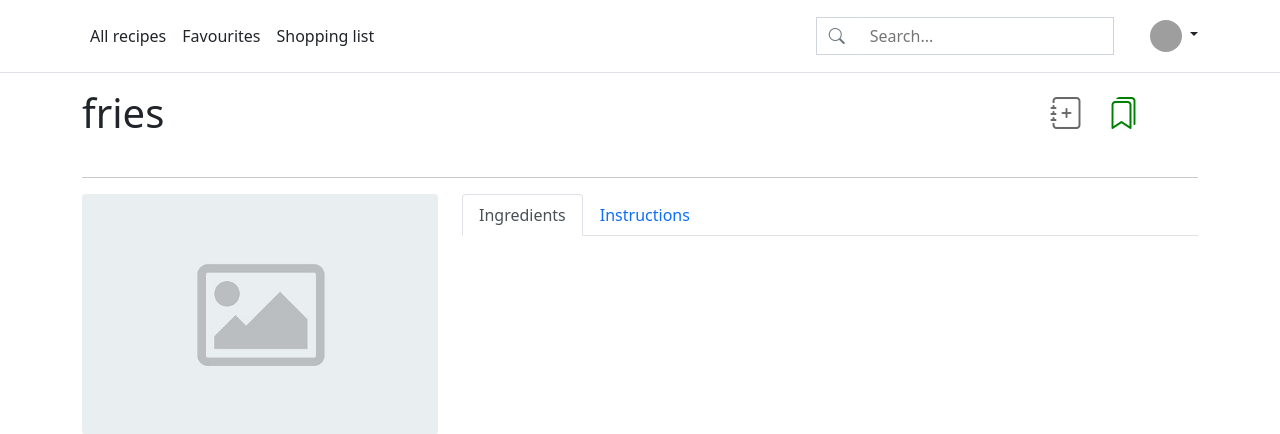
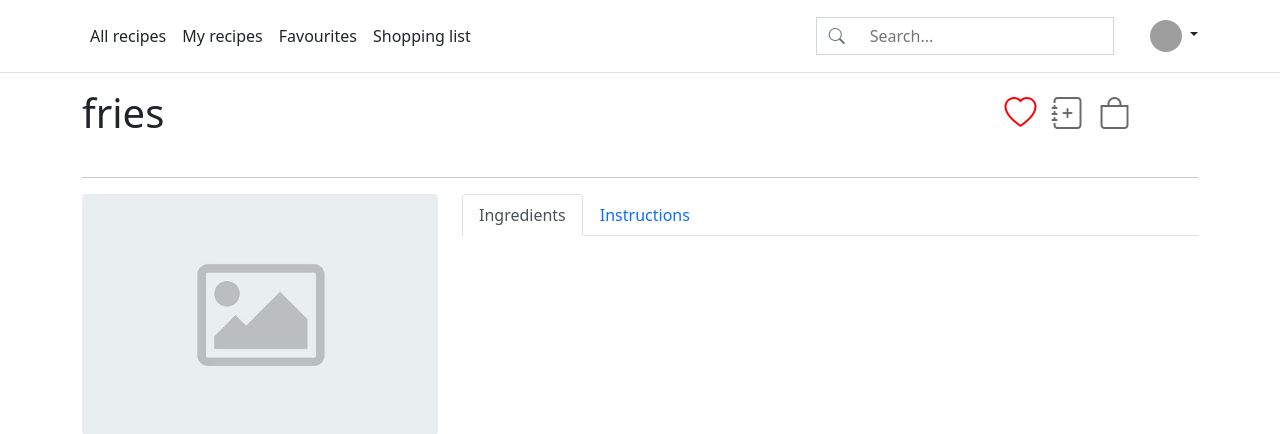
Before and after one commit to dariagridina/Recipes, a Django app: page /recipe/3/ in a window 1280 px wide. Shown: the top 434 px of the page. Run offline with Django 3.2, Linux system fonts and the light colour scheme; a user stored in the database is signed in; data comes from the database, SQL or seed files in the repository; both versions use the stored data as it was after the commit; some libraries are stand-ins or nearby versions; grey boxes are pictures that could not be loaded.

Commit message:
my recipes page

```diff
--- a/main/models.py
+++ b/main/models.py
@@ -18,6 +18,7 @@ class Recipe(models.Model):
     favourites = models.ManyToManyField(
         User, related_name='favourite', default=None, blank=True
     )
+    user = models.ForeignKey(User, on_delete=models.CASCADE, blank=True, null=True)
 
     def get_absolute_url(self):
         return reverse('recipe_detail', kwargs={'pk': self.pk})
--- a/main/urls.py
+++ b/main/urls.py
@@ -1,10 +1,15 @@
 from django.urls import path
 
-from main.views import RecipeDetailView, RecipeListView, FavouritesListView, AddFavouritesView, NewRecipeView, ShoppingListView, AddToShoppingListView, ShoppingListElementView
+from main.views import RecipeDetailView, RecipeListView, FavouritesListView, AddFavouritesView, NewRecipeView, \
+    ShoppingListView, AddToShoppingListView, ShoppingListElementView, EditRecipeUpdateView, AddToMyRecipesView, \
+    MyRecipesListView
 
 urlpatterns = [
     path('recipe/<pk>/', RecipeDetailView.as_view(), name='recipe_detail'),
+    path('recipe/<pk>/edit', EditRecipeUpdateView.as_view(), name='edit_page'),
     path('recipes/', RecipeListView.as_view(), name='recipe_list'),
+    path('my_recipes/', MyRecipesListView.as_view(), name='my_recipes'),
+    path('my_recipes/add/<pk>', AddToMyRecipesView.as_view(), name='add_to_my_recipes'),
     path('favourites/', FavouritesListView.as_view(), name='favourite_recipes'),
     path('favourites/add/<pk>/', AddFavouritesView.as_view(), name='add_to_favourites'),
     path('new/', NewRecipeView.as_view(), name='new_recipe'),
--- a/main/views.py
+++ b/main/views.py
@@ -1,10 +1,11 @@
 import re
 
+from django.db.models import Q
 from django.http import HttpResponse, JsonResponse
 from django.http import HttpResponseRedirect
 from django.shortcuts import get_object_or_404
 from django.views import View
-from django.views.generic import ListView, DetailView, CreateView
+from django.views.generic import ListView, DetailView, CreateView, UpdateView
 
 from main.forms import SearchForm, RecipeForm, IngredientInRecipeFormSet, InstructionFormSet
 from main.models import Recipe, IngredientInRecipe, ShoppingListElement, ShoppingList, Ingredient, Unit
@@ -20,6 +21,7 @@ class RecipeListView(ListView):
 
     def get_queryset(self):
         queryset = super(RecipeListView, self).get_queryset()
+        queryset = queryset.filter(Q(user=self.request.user) | Q(user=None))
         form = SearchForm(self.request.GET)
         if form.is_valid():
             name = form.cleaned_data['name']
@@ -29,6 +31,11 @@ class RecipeListView(ListView):
 
 class RecipeDetailView(DetailView):
     model = Recipe
+
+    def get_queryset(self):
+        queryset = super(RecipeDetailView, self).get_queryset()
+        queryset = queryset.filter(Q(user=self.request.user) | Q(user=None))
+        return queryset
 
     def get_context_data(self, **kwargs):
         is_favourite = False
@@ -141,6 +148,8 @@ class NewRecipeView(CreateView):
 
         if recipe_form.is_valid() and ingredient_formset.is_valid() and instruction_formset.is_valid():
             self.object = recipe_form.save()
+            self.object.user = request.user
+            self.object.save()
             for form in ingredient_formset:
                 if form.cleaned_data:
                     ingredient = form.save(commit=False)
@@ -156,3 +165,85 @@ class NewRecipeView(CreateView):
         else:
             self.object = None
             return self.render_to_response(self.get_context_data(form=recipe_form))
+
+
+class EditRecipeUpdateView(UpdateView):
+    model = Recipe
+    template_name = 'main/edit_page.html'
+    form_class = RecipeForm
+
+    def get_context_data(self, **kwargs):
+        if self.request.POST:
+            kwargs['ingredient_formset'] = IngredientInRecipeFormSet(self.request.POST,
+                                                                     prefix='ingredients', instance=self.object)
+            kwargs['step_formset'] = InstructionFormSet(self.request.POST, prefix='steps', instance=self.object)
+        else:
+            kwargs['ingredient_formset'] = IngredientInRecipeFormSet(prefix='ingredients', instance=self.object)
+            kwargs['step_formset'] = InstructionFormSet(prefix='steps', instance=self.object)
+        return super(EditRecipeUpdateView, self).get_context_data(**kwargs)
+
+    def post(self, request, *args, **kwargs):
+        self.object = self.get_object()
+        recipe_form = self.get_form()
+        ingredient_formset = IngredientInRecipeFormSet(request.POST, prefix='ingredients', instance=self.object)
+        instruction_formset = InstructionFormSet(request.POST, prefix='steps', instance=self.object)
+
+        if recipe_form.is_valid() and ingredient_formset.is_valid() and instruction_formset.is_valid():
+            self.object = recipe_form.save()
+            self.object.user = request.user
+            self.object.save()
+            for form in ingredient_formset:
+                if form.changed_data == ['DELETE']:
+                    form.instance.delete()
+                    continue
+                if form.cleaned_data:
+                    ingredient = form.save(commit=False)
+                    ingredient.recipe = self.object
+                    ingredient.save()
+            for order, form in enumerate(instruction_formset):
+                if form.changed_data == ['DELETE']:
+                    form.instance.delete()
+                    continue
+                if form.cleaned_data:
+                    instruction = form.save(commit=False)
+                    instruction.recipe = self.object
+                    instruction.order = order
+                    instruction.save()
+            return HttpResponseRedirect(self.get_success_url())
+        else:
+            self.object = None
+            return self.render_to_response(self.get_context_data(form=recipe_form))
+
+
+class AddToMyRecipesView(View):
+
+    def get(self, request, pk):
+        recipe = get_object_or_404(Recipe, pk=pk)
+        recipe.id = None
+        recipe.user = request.user
+        recipe.save()
+
+        old_recipe = Recipe.objects.get(pk=pk)
+        for ing in old_recipe.ingredientinrecipe_set.all():
+            ing.id = None
+            ing.recipe = recipe
+            ing.save()
+
+        for step in old_recipe.instruction_set.all():
+            step.id = None
+            step.recipe = recipe
+            step.save()
+        return HttpResponseRedirect(request.META['HTTP_REFERER'])
+
+
+class MyRecipesListView(ListView):
+    model = Recipe
+    template_name = 'main/my_recipes.html'
+
+    def get_queryset(self):
+        return Recipe.objects.filter(user=self.request.user)
+
+    def get_context_data(self, **kwargs):
+        kwargs['hide_header_search'] = True
+        kwargs['favourite_recipes'] = Recipe.objects.filter(favourites=self.request.user)
+        return super(MyRecipesListView, self).get_context_data(**kwargs)
--- a/static_files/addFormToFormSet.js
+++ b/static_files/addFormToFormSet.js
@@ -3,7 +3,7 @@ function incrementIntInStr(str, sep) {
     return splitedString[0] + sep + (parseInt(splitedString[1])+1) + sep + splitedString[2]
 }
 
-function cloneMore(selector, type) {
+function cloneMore(selector, type, parentType) {
     var newElement = $(selector).clone(true);
     var total = $('#id_' + type + '-TOTAL_FORMS').val();
 
--- a/templates/base.html
+++ b/templates/base.html
@@ -41,9 +41,11 @@
     <div class="container">
         <div class="d-flex flex-wrap align-items-center justify-content-center justify-content-lg-start">
             <ul class="nav col-12 col-lg-auto me-lg-auto mb-2 justify-content-center mb-md-0">
-                <li><a href="{% url 'recipe_list' %}" class="nav-link px-2 link-dark">All recipes</a></li>
-                <li><a href="{% url 'favourite_recipes' %}" class="nav-link px-2 link-dark">Favourites</a></li>
+                <li><a href="{% url 'recipe_list' %}" class="nav-link px-2 link-dark"data-toggle='tooltip' title='All recipes'>All recipes</a></li>
+                <li><a href="{% url 'my_recipes' %}" class="nav-link px-2 link-dark"data-toggle='tooltip' title='My recipes'>My recipes</a></li>
+                <li><a href="{% url 'favourite_recipes' %}" class="nav-link px-2 link-dark" data-toggle='tooltip' title='Favourites'>Favourites</a></li>
                 <li><a href="{% url 'shopping_list' %}" class="nav-link px-2 link-dark" data-toggle='tooltip' title='Shopping list'>Shopping list</a></li>
+
             </ul>
 
             {% if not hide_header_search %}
@@ -63,8 +65,6 @@
                 </a>
                 <ul class="dropdown-menu text-small" aria-labelledby="dropdownUser1">
                     <li><a class="dropdown-item" href="{% url 'new_recipe' %}">New recipe...</a></li>
-                    <li><a class="dropdown-item" href="#">Settings</a></li>
-                    <li><a class="dropdown-item" href="#">Profile</a></li>
                     <li><hr class="dropdown-divider"></li>
                     <li><a href=" {% url 'logout' %}" class="dropdown-item" href="#">Log out</a></li>
                 </ul>
--- /dev/null
+++ b/templates/main/edit_page.html
@@ -0,0 +1 @@
+{% extends 'main/new_recipe.html' %}
--- /dev/null
+++ b/templates/main/my_recipes.html
@@ -0,0 +1,5 @@
+{% extends 'main/recipe_list.html' %}
+
+{% block title %}
+    My recipes
+{% endblock %}
--- a/templates/main/new_recipe.html
+++ b/templates/main/new_recipe.html
@@ -30,13 +30,12 @@
 {% block body %}
     <div class="container">
         <div class="row">
+            <h2 align="center">Create new recipe</h2>
+            <hr>
             <div class="col-2"></div>
             <div class="col-8">
                 <form method="post" enctype="multipart/form-data">
                     {% csrf_token %}
-                    <br>
-                    <h2 align="center">Create new recipe</h2>
-                    <hr>
                     <br>
                     <div class="mb-3">
                         {{ form }}
--- a/templates/main/recipe_detail.html
+++ b/templates/main/recipe_detail.html
@@ -9,14 +9,17 @@
     <style>
         .button-container a{
             font-size:xx-large;
-            color: green;
-            margin-left: 2cm;
+            color: red;t
+            margin-left: 15px;
         }
         .list-container a{
-            position: relative;
             font-size: xx-large;
             color: dimgrey;
-            margin-left: 3cm;
+            margin-left: 15px;
+        }
+        .flex-box{
+            display: flex;
+            justify-content: center;
         }
     </style>
 {% endblock %}
@@ -27,38 +30,41 @@
             <div class="col-9">
                 <p class="h1">{{ recipe.name }}</p>
             </div>
+            <div class="col-3">
+                <div class="flex-box">
+                    {% if request.user.is_authenticated %}
+                        {% if is_favourite %}
 
-            {% if request.user.is_authenticated %}
-
-                <div class="col-1">
+                            <div class="button-container">
+                                <a href="{% url 'add_to_favourites' recipe.id %}" data-toggle='tooltip' title='Remove from favourites'><i class="bi bi-heart-fill"></i></a>
+                            </div>
+                        {% else %}
+                            <div class="button-container">
+                                <a href="{% url 'add_to_favourites' recipe.id %}" data-toggle='tooltip' title='Add to favourites'><i class="bi bi-heart"></i></a>
+                            </div>
+                        {% endif %}
+                        {% if recipe.user == request.user %}
                             <div class="list-container">
-                        <a href="{% url 'add_to_shopping_list' recipe.id %}" data-toggle='tooltip' title='Add to shopping list'><i class="bi bi-journal-plus"></i></a>
+                                <a href="{% url 'edit_page' recipe.id %}" data-toggle='tooltip' title='Edit'><i class="bi bi-pencil-square"></i></a>
                             </div>
+                        {% else %}
+                            <div class="list-container">
+                                <a href="{% url 'add_to_my_recipes' recipe.id %}" data-toggle='tooltip' title='Add to my recipes'><i class="bi bi-journal-plus"></i></a>
+                            </div>
+                        {% endif %}
+                        <div class="list-container">
+                            <a href="{% url 'add_to_shopping_list' recipe.id %}" data-toggle='tooltip' title='Add to shopping list'><i class="bi bi-bag"></i></a>
                         </div>
 
-                {% if is_favourite %}
-                    <div class="col-1">
+                    {% else %}
                         <div class="button-container">
-                            <a href="{% url 'add_to_favourites' recipe.id %}" data-toggle='tooltip' title='Remove from favourites'><i class="bi bi-bookmarks-fill"></i></a>
-                        </div>
-                    </div>
-                {% else %}
-                    <div class="col-1">
-                        <div class="button-container">
-                            <a href="{% url 'add_to_favourites' recipe.id %}" data-toggle='tooltip' title='Add to favourites'><i class="bi bi-bookmarks"></i></a>
-                        </div>
+                            <a href="{% url 'sign_up' %}"><i class="bi bi-heart"></i></a>
                         </div>
                     {% endif %}
 
-            {% else %}
-                <div class="col-1">
-                    <div class="button-container">
-                        <a href="{% url 'sign_up' %}"><i class="bi bi-bookmarks"></i></a>
                 </div>
             </div>
-            {% endif %}
         </div>
-
         <div class="row mb-3">
             <div class="col-10">{% if recipe.description %} {{ recipe.description }}
             {% endif %}</div>
```
Also changed, not shown: main/forms.py (+5 -3 lines), templates/main/recipe_list.html (+7 -7 lines), db.sqlite3, main/migrations/0020_recipe_user.py (added). Lines whose indentation alone changed are shown as unchanged.
